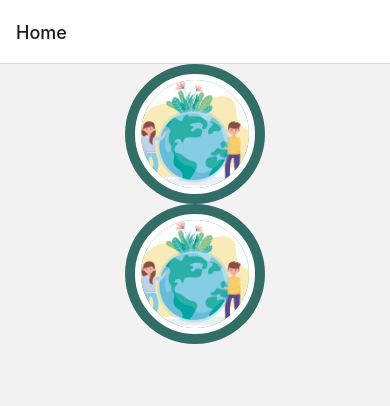
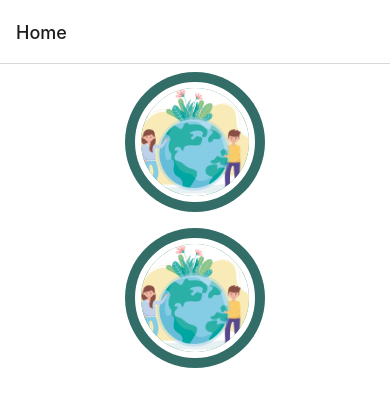
Before and after one commit to LenaPancher/eco-quiz, a React Native app: screen /Home in a window 390 px wide. Shown: the top 406 px of the page. Built offline with nearby package versions, Linux system fonts and the light colour scheme.

Commit message:
add style home page

```diff
--- a/src/component/LevelComponent.tsx
+++ b/src/component/LevelComponent.tsx
@@ -7,6 +7,7 @@ export type levelComponentProps = {
 
 const LevelComponent = ({onPress, img}: levelComponentProps) => {
   return (
+    <View className="my-2">
       <Pressable
         className="h-[140px] w-[140px] bg-[#336D68] rounded-full justify-center items-center"
         onPress={onPress}
@@ -15,9 +16,10 @@ const LevelComponent = ({onPress, img}: levelComponentProps) => {
           className="h-[120px] w-[120px] bg-[#419677] rounded-full justify-center items-center"
           style={{borderColor: "white", borderWidth: 6, borderStyle: "solid"}}
         >
-        <Image source={img} className="h-full w-full rounded-full" />
+          <Image source={img} className="h-full w-full rounded-full"/>
         </View>
       </Pressable>
+    </View>
   );
 };
 
--- a/src/views/Home.tsx
+++ b/src/views/Home.tsx
@@ -16,7 +16,7 @@ const handleGoingToGame = (level_id: number) => {
   };
 
   return (
-    <View className="flex-1 items-center">
+    <View className="flex-1 items-center bg-[#FFFFFF] h-full">
       {QUESTIONS.map(({level}, index) =>
         <LevelComponent key={index} img={world} onPress={() => handleGoingToGame(level)}/>
       )}
```
Lines whose indentation alone changed are shown as unchanged.
